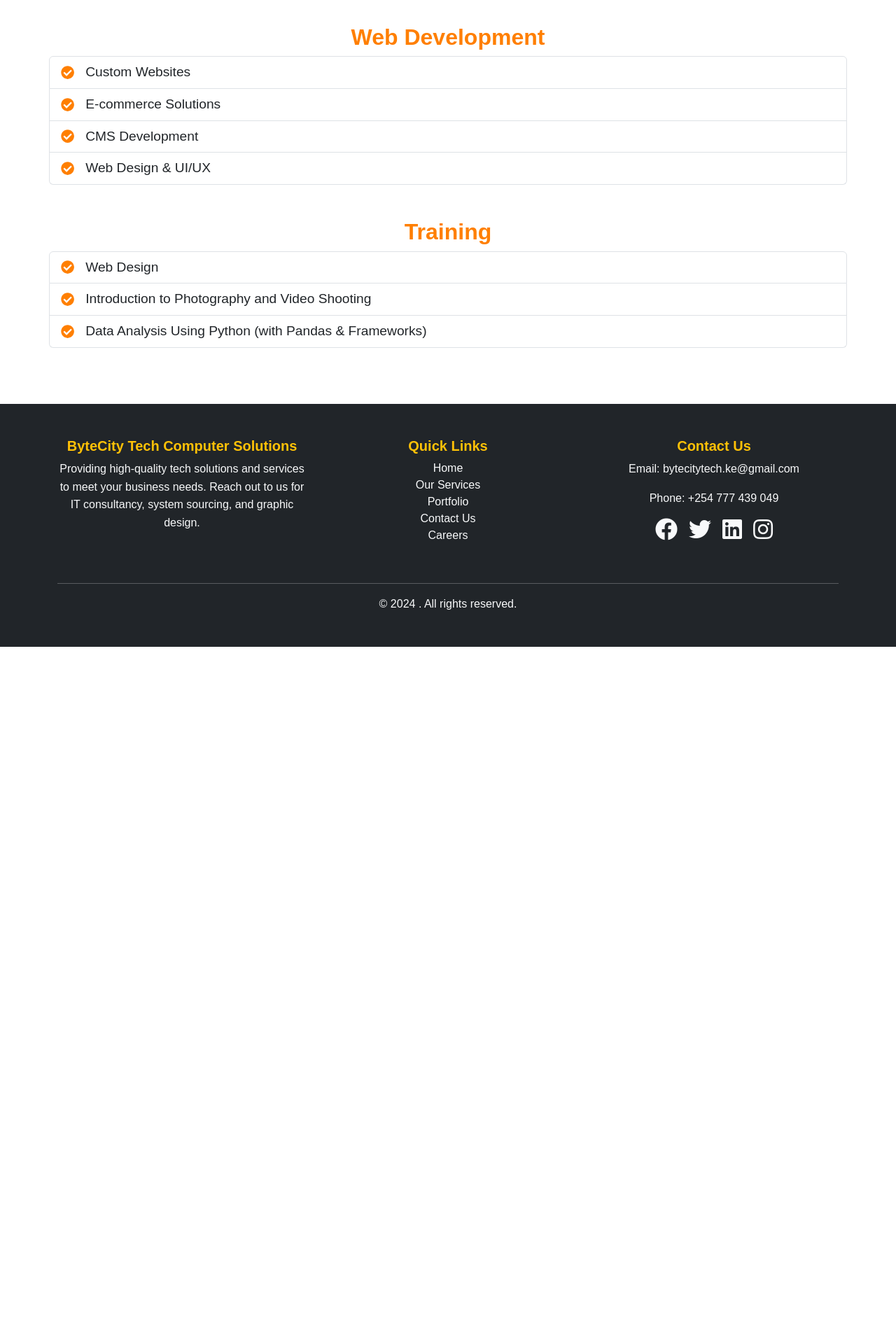
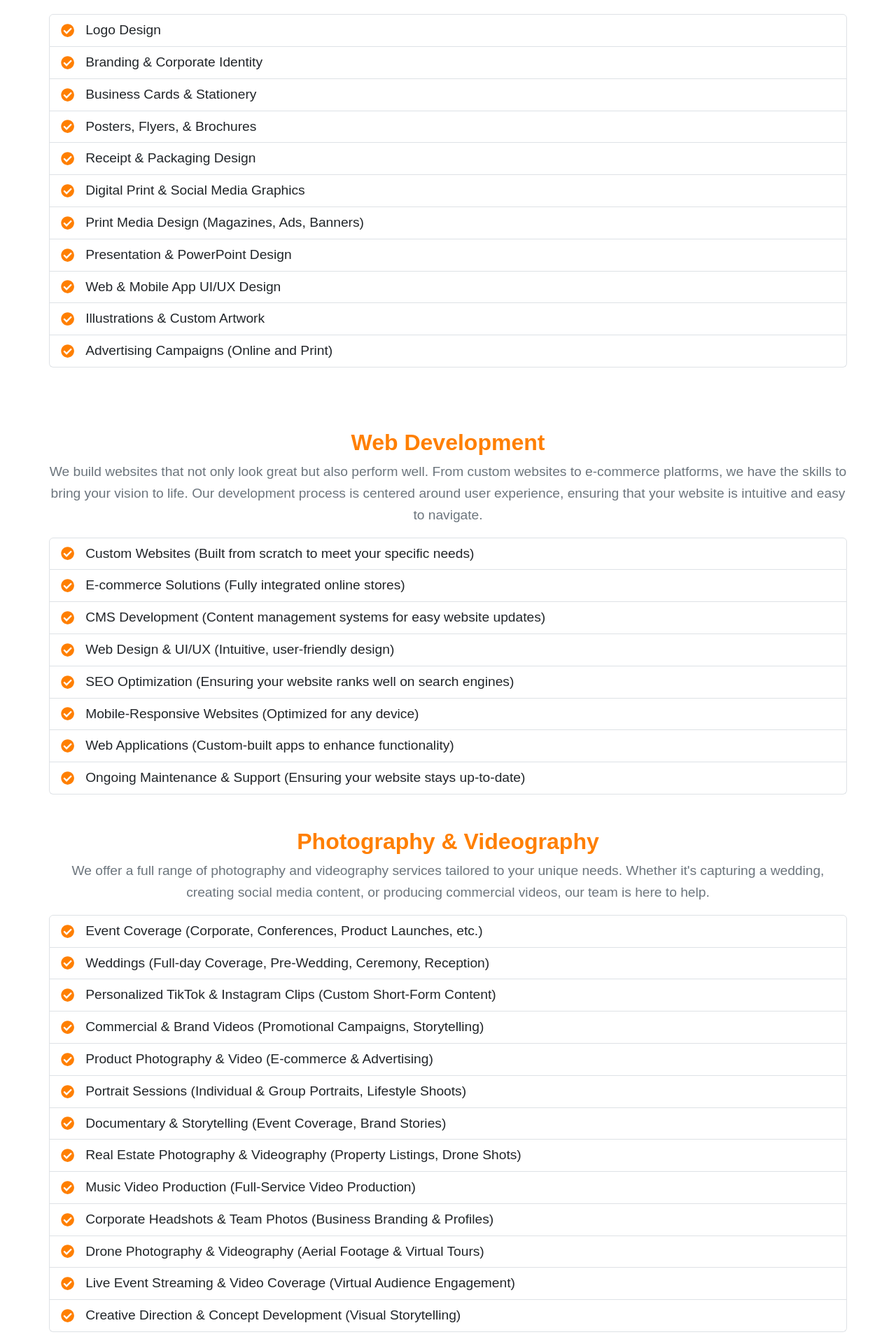
Before and after one commit to un-rated-sniper/bytecity, a React (Vite) app: page /our-services in a window 1280 px wide. Shown: the part 560-2480 px from the top of the page at 70% size. Before the commit the page ends 1484 px from the top, so only its background shows below. Built offline with nearby package versions, Linux system fonts and the light colour scheme; a small style sheet from the web is missing.

Commit message:
several changes on the design work

```diff
--- a/src/pages/Home.tsx
+++ b/src/pages/Home.tsx
@@ -9,7 +9,6 @@ import WhyChooseUs from "../components/WhyChooseUs";
 import TrainingHero from "../components/TrainingHero";
 import CustomAccordion from "../components/CustomAccordion";
 
-
 const Home: React.FC = () => {
   const [showHireUsModal, setShowHireUsModal] = useState(false);
 
@@ -19,8 +18,8 @@ const Home: React.FC = () => {
   return (
     <div>
       <Hero />
-            <Discover onHireUsClick={handleShowModal} />
-            <CustomAccordion/>
+      <Discover onHireUsClick={handleShowModal} /> {/* Pass the function here */}
+      <CustomAccordion />
       <Services />
       <Message />
       <WhyUs />
--- a/src/pages/OurServices.tsx
+++ b/src/pages/OurServices.tsx
@@ -1,21 +1,24 @@
 import React from "react";
-import { Container, Row, Col, ListGroup, ListGroupItem } from "react-bootstrap";
+import { Container, Row, Col, ListGroup, ListGroupItem, Button } from "react-bootstrap";
 import { FaCheckCircle } from "react-icons/fa"; // For the checkmark icon
 
 const OurServices: React.FC = () => {
   return (
     <Container className="our-services">
-      <Row className="mb-5 text-center">
+      {/* Hero Section */}
+      <Row className="hero-section text-center mb-5 py-5" style={{ backgroundColor: '#f8f9fa', borderBottom: '2px solid #dee2e6' }}>
         <Col>
-          <h1 className="text-warning">Our Services</h1>
-          <p>Explore our range of services designed to meet your needs and elevate your business.</p>
+          <h1 className="display-4 text-warning">Elevate Your Business with Our Comprehensive Services</h1>
+          <p className="lead">Explore a range of services to help you grow your brand, enhance your presence, and achieve your goals.</p>
+          <Button variant="primary" size="lg" href="#services">Explore Services</Button>
         </Col>
       </Row>
 
-      {/* Graphic and Design Section */}
-      <Row className="service-list mb-5">
+      {/* Graphic and Design Section (Moved First and Expanded) */}
+      <Row className="service-list mb-5" id="services">
         <Col>
           <h2>Graphic and Design</h2>
+          <p>Our graphic design team brings your ideas to life with visually stunning, innovative designs. Whether you need a logo, marketing materials, or a complete rebranding, we are here to help.</p>
           <ListGroup>
             <ListGroupItem className="d-flex align-items-center">
               <FaCheckCircle className="check-icon me-3" />
@@ -23,73 +26,181 @@ const OurServices: React.FC = () => {
             </ListGroupItem>
             <ListGroupItem className="d-flex align-items-center">
               <FaCheckCircle className="check-icon me-3" />
-              Branding
+              Branding & Corporate Identity
             </ListGroupItem>
             <ListGroupItem className="d-flex align-items-center">
               <FaCheckCircle className="check-icon me-3" />
-              Business Cards
+              Business Cards & Stationery
             </ListGroupItem>
             <ListGroupItem className="d-flex align-items-center">
               <FaCheckCircle className="check-icon me-3" />
-              Posters & Flyers
+              Posters, Flyers, & Brochures
             </ListGroupItem>
             <ListGroupItem className="d-flex align-items-center">
               <FaCheckCircle className="check-icon me-3" />
-              Receipt Designs
+              Receipt & Packaging Design
             </ListGroupItem>
             <ListGroupItem className="d-flex align-items-center">
               <FaCheckCircle className="check-icon me-3" />
-              Digital Print Design
+              Digital Print & Social Media Graphics
             </ListGroupItem>
             <ListGroupItem className="d-flex align-items-center">
               <FaCheckCircle className="check-icon me-3" />
-              Print Media Design
+              Print Media Design (Magazines, Ads, Banners)
+            </ListGroupItem>
+            <ListGroupItem className="d-flex align-items-center">
+              <FaCheckCircle className="check-icon me-3" />
+              Presentation & PowerPoint Design
+            </ListGroupItem>
+            <ListGroupItem className="d-flex align-items-center">
+              <FaCheckCircle className="check-icon me-3" />
+              Web & Mobile App UI/UX Design
+            </ListGroupItem>
+            <ListGroupItem className="d-flex align-items-center">
+              <FaCheckCircle className="check-icon me-3" />
+              Illustrations & Custom Artwork
+            </ListGroupItem>
+            <ListGroupItem className="d-flex align-items-center">
+              <FaCheckCircle className="check-icon me-3" />
+              Advertising Campaigns (Online and Print)
             </ListGroupItem>
           </ListGroup>
         </Col>
       </Row>
 
-      {/* Web Development Section */}
+      {/* Web Development Section (Expanded) */}
       <Row className="service-list mb-5">
         <Col>
           <h2>Web Development</h2>
+          <p>We build websites that not only look great but also perform well. From custom websites to e-commerce platforms, we have the skills to bring your vision to life. Our development process is centered around user experience, ensuring that your website is intuitive and easy to navigate.</p>
           <ListGroup>
             <ListGroupItem className="d-flex align-items-center">
               <FaCheckCircle className="check-icon me-3" />
-              Custom Websites
+              Custom Websites (Built from scratch to meet your specific needs)
             </ListGroupItem>
             <ListGroupItem className="d-flex align-items-center">
               <FaCheckCircle className="check-icon me-3" />
-              E-commerce Solutions
+              E-commerce Solutions (Fully integrated online stores)
             </ListGroupItem>
             <ListGroupItem className="d-flex align-items-center">
               <FaCheckCircle className="check-icon me-3" />
-              CMS Development
+              CMS Development (Content management systems for easy website updates)
             </ListGroupItem>
             <ListGroupItem className="d-flex align-items-center">
               <FaCheckCircle className="check-icon me-3" />
-              Web Design & UI/UX
+              Web Design & UI/UX (Intuitive, user-friendly design)
+            </ListGroupItem>
+            <ListGroupItem className="d-flex align-items-center">
+              <FaCheckCircle className="check-icon me-3" />
+              SEO Optimization (Ensuring your website ranks well on search engines)
+            </ListGroupItem>
+            <ListGroupItem className="d-flex align-items-center">
+              <FaCheckCircle className="check-icon me-3" />
+              Mobile-Responsive Websites (Optimized for any device)
+            </ListGroupItem>
+            <ListGroupItem className="d-flex align-items-center">
+              <FaCheckCircle className="check-icon me-3" />
+              Web Applications (Custom-built apps to enhance functionality)
+            </ListGroupItem>
+            <ListGroupItem className="d-flex align-items-center">
+              <FaCheckCircle className="check-icon me-3" />
+              Ongoing Maintenance & Support (Ensuring your website stays up-to-date)
             </ListGroupItem>
           </ListGroup>
         </Col>
       </Row>
 
-      {/* Training Section */}
+      {/* Photography & Videography Section */}
+      <Row className="service-list mb-5">
+        <Col>
+          <h2>Photography & Videography</h2>
+          <p>We offer a full range of photography and videography services tailored to your unique needs. Whether it's capturing a wedding, creating social media content, or producing commercial videos, our team is here to help.</p>
+          <ListGroup>
+            <ListGroupItem className="d-flex align-items-center">
+              <FaCheckCircle className="check-icon me-3" />
+              Event Coverage (Corporate, Conferences, Product Launches, etc.)
+            </ListGroupItem>
+            <ListGroupItem className="d-flex align-items-center">
+              <FaCheckCircle className="check-icon me-3" />
+              Weddings (Full-day Coverage, Pre-Wedding, Ceremony, Reception)
+            </ListGroupItem>
+            <ListGroupItem className="d-flex align-items-center">
+              <FaCheckCircle className="check-icon me-3" />
+              Personalized TikTok & Instagram Clips (Custom Short-Form Content)
+            </ListGroupItem>
+            <ListGroupItem className="d-flex align-items-center">
+              <FaCheckCircle className="check-icon me-3" />
+              Commercial & Brand Videos (Promotional Campaigns, Storytelling)
+            </ListGroupItem>
+            <ListGroupItem className="d-flex align-items-center">
+              <FaCheckCircle className="check-icon me-3" />
+              Product Photography & Video (E-commerce & Advertising)
+            </ListGroupItem>
+            <ListGroupItem className="d-flex align-items-center">
+              <FaCheckCircle className="check-icon me-3" />
+              Portrait Sessions (Individual & Group Portraits, Lifestyle Shoots)
+            </ListGroupItem>
+            <ListGroupItem className="d-flex align-items-center">
+              <FaCheckCircle className="check-icon me-3" />
+              Documentary & Storytelling (Event Coverage, Brand Stories)
+            </ListGroupItem>
+            <ListGroupItem className="d-flex align-items-center">
+              <FaCheckCircle className="check-icon me-3" />
+              Real Estate Photography & Videography (Property Listings, Drone Shots)
+            </ListGroupItem>
+            <ListGroupItem className="d-flex align-items-center">
+              <FaCheckCircle className="check-icon me-3" />
+              Music Video Production (Full-Service Video Production)
+            </ListGroupItem>
+            <ListGroupItem className="d-flex align-items-center">
+              <FaCheckCircle className="check-icon me-3" />
+              Corporate Headshots & Team Photos (Business Branding & Profiles)
+            </ListGroupItem>
+            <ListGroupItem className="d-flex align-items-center">
+              <FaCheckCircle className="check-icon me-3" />
+              Drone Photography & Videography (Aerial Footage & Virtual Tours)
+            </ListGroupItem>
+            <ListGroupItem className="d-flex align-items-center">
+              <FaCheckCircle className="check-icon me-3" />
+              Live Event Streaming & Video Coverage (Virtual Audience Engagement)
+            </ListGroupItem>
+            <ListGroupItem className="d-flex align-items-center">
+              <FaCheckCircle className="check-icon me-3" />
+              Creative Direction & Concept Development (Visual Storytelling)
+            </ListGroupItem>
+          </ListGroup>
+        </Col>
+      </Row>
+
+      {/* Training Section (Moved Last and Expanded) */}
       <Row className="service-list mb-5">
         <Col>
           <h2>Training</h2>
+          <p>Our training programs are designed to empower individuals and teams with the knowledge and skills necessary for success in the digital world. Whether you're learning to design websites, shoot photos, or analyze data, we provide hands-on training for all skill levels.</p>
           <ListGroup>
             <ListGroupItem className="d-flex align-items-center">
               <FaCheckCircle className="check-icon me-3" />
-              Web Design
+              Web Design (Learn how to create stunning websites from scratch)
             </ListGroupItem>
             <ListGroupItem className="d-flex align-items-center">
               <FaCheckCircle className="check-icon me-3" />
-              Introduction to Photography and Video Shooting
+              Introduction to Photography and Video Shooting (Basic Techniques & Skills)
             </ListGroupItem>
             <ListGroupItem className="d-flex align-items-center">
               <FaCheckCircle className="check-icon me-3" />
               Data Analysis Using Python (with Pandas & Frameworks)
+            </ListGroupItem>
+            <ListGroupItem className="d-flex align-items-center">
+              <FaCheckCircle className="check-icon me-3" />
+              Social Media Content Creation (TikTok, Instagram, YouTube)
+            </ListGroupItem>
+            <ListGroupItem className="d-flex align-items-center">
+              <FaCheckCircle className="check-icon me-3" />
+              SEO & Digital Marketing (Improving Your Online Visibility)
+            </ListGroupItem>
+            <ListGroupItem className="d-flex align-items-center">
+              <FaCheckCircle className="check-icon me-3" />
+              Video Editing & Post-Production (Tools, Techniques, and Tips)
             </ListGroupItem>
           </ListGroup>
         </Col>
```
Also changed, not shown: src/components/Discover.tsx (+7 -6 lines), src/components/HireUsModal.tsx (+9 -8 lines), src/pages/ContactUs.tsx (+5 -11 lines). Lines whose indentation alone changed are shown as unchanged.
